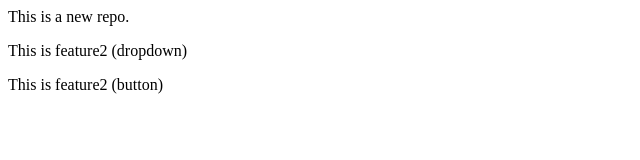
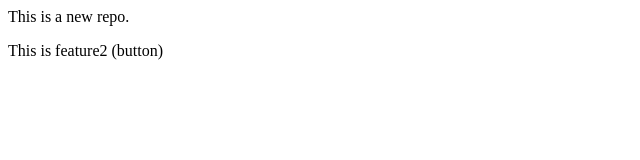
Before and after one commit to shivampathak-dev/localrepo, a plain HTML site: page index.html in a window 1280 px wide. Shown: the whole page, without its empty margins (0-640 px from the left). Drawn offline with Linux system fonts and the light colour scheme.

Commit message:
Last modified

```diff
--- a/index.html
+++ b/index.html
@@ -1,3 +1,2 @@
 <p>This is a new repo.</p>
-<p>This is feature2 (dropdown)</p>
 <p>This is feature2 (button)</p>
```
